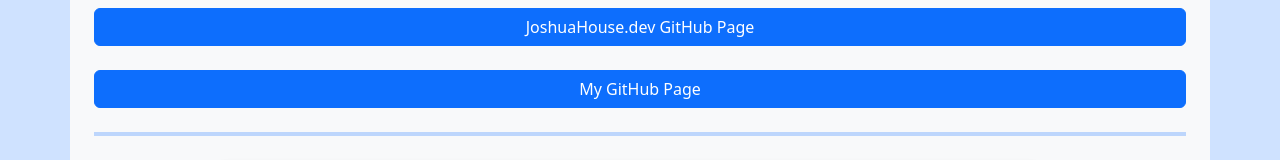
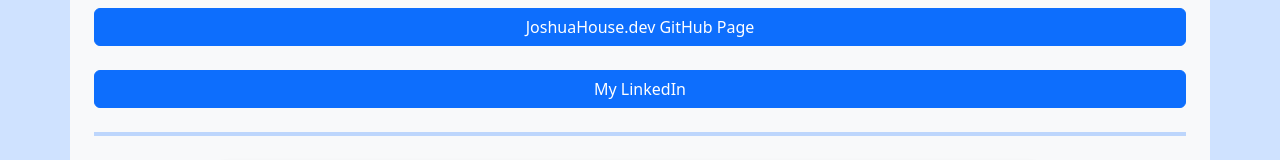
Before and after one commit to JoshHouse/JoshuaHouseDev, a React (Vite) app: page / in a window 1280 px wide. Shown: the part 232-392 px from the top of the page. Built offline with nearby package versions, Linux system fonts and the light colour scheme.

Commit message:
Changed Github repos page link to linkedin link

```diff
--- a/src/components/JSX/HomePage.jsx
+++ b/src/components/JSX/HomePage.jsx
@@ -42,12 +42,12 @@
         </div>
 
         <div className="d-grid gap-2 mb-4">
-          <a href="https://github.com/JoshHouse?tab=repositories"
+          <a href="www.linkedin.com/in/joshua-house-a8bb36284"
               target="_blank"
               rel="noopener noreferrer"
               className="btn btn-primary"
           >
-            My GitHub Page
+            My LinkedIn
           </a>
         </div>
 
```
